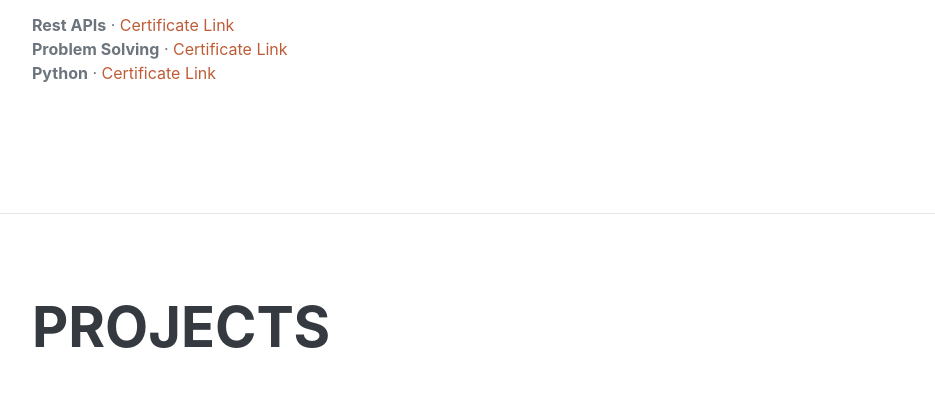
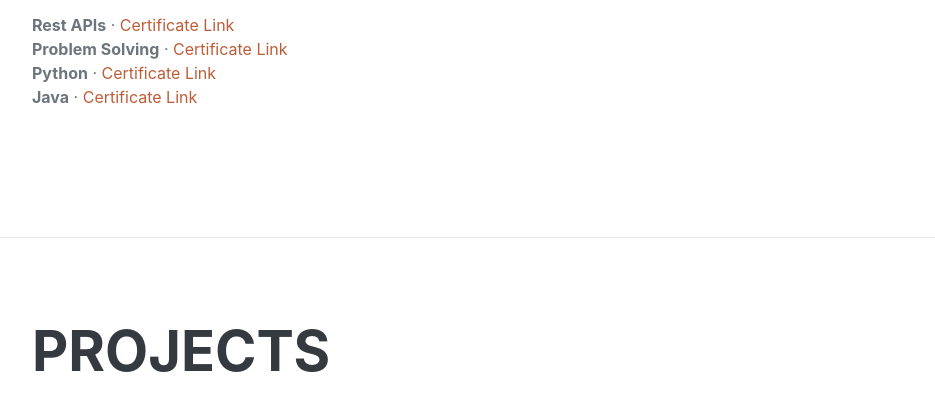
Before and after one commit to kevinjoseph61/kevinjoseph61.github.io, a plain HTML site: page index.html in a window 1280 px wide. Shown: the part 4101-4507 px from the top of the page, without its empty margins (288-1223 px from the left). Drawn offline with nearby package versions, Linux system fonts and the light colour scheme; a web font is replaced by a local one.

Commit message:
Adding new certificate

```diff
--- a/index.html
+++ b/index.html
@@ -223,6 +223,7 @@
                             <div><b>Rest APIs</b> · <a href="https://www.hackerrank.com/certificates/36509223eaf4">Certificate Link</a></div>
                             <div><b>Problem Solving</b> · <a href="https://www.hackerrank.com/certificates/3b80e955e1b1">Certificate Link</a></div>
                             <div><b>Python</b> · <a href="https://www.hackerrank.com/certificates/0225d195f585">Certificate Link</a></div>
+                            <div><b>Java</b> · <a href="https://www.hackerrank.com/certificates/49aec3a46fa2">Certificate Link</a></div>
                         </div>
                     </div>
                 </div>
```
